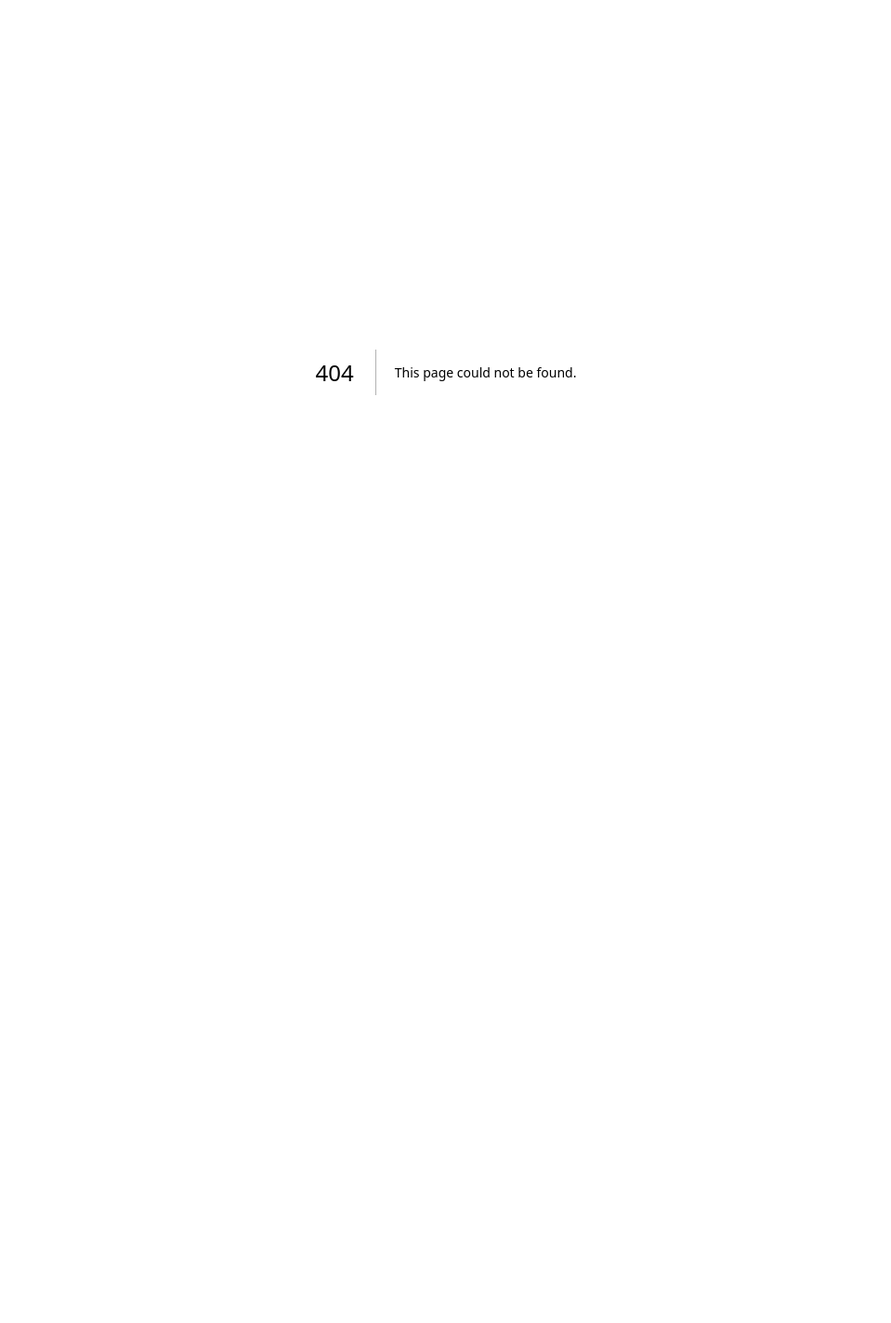
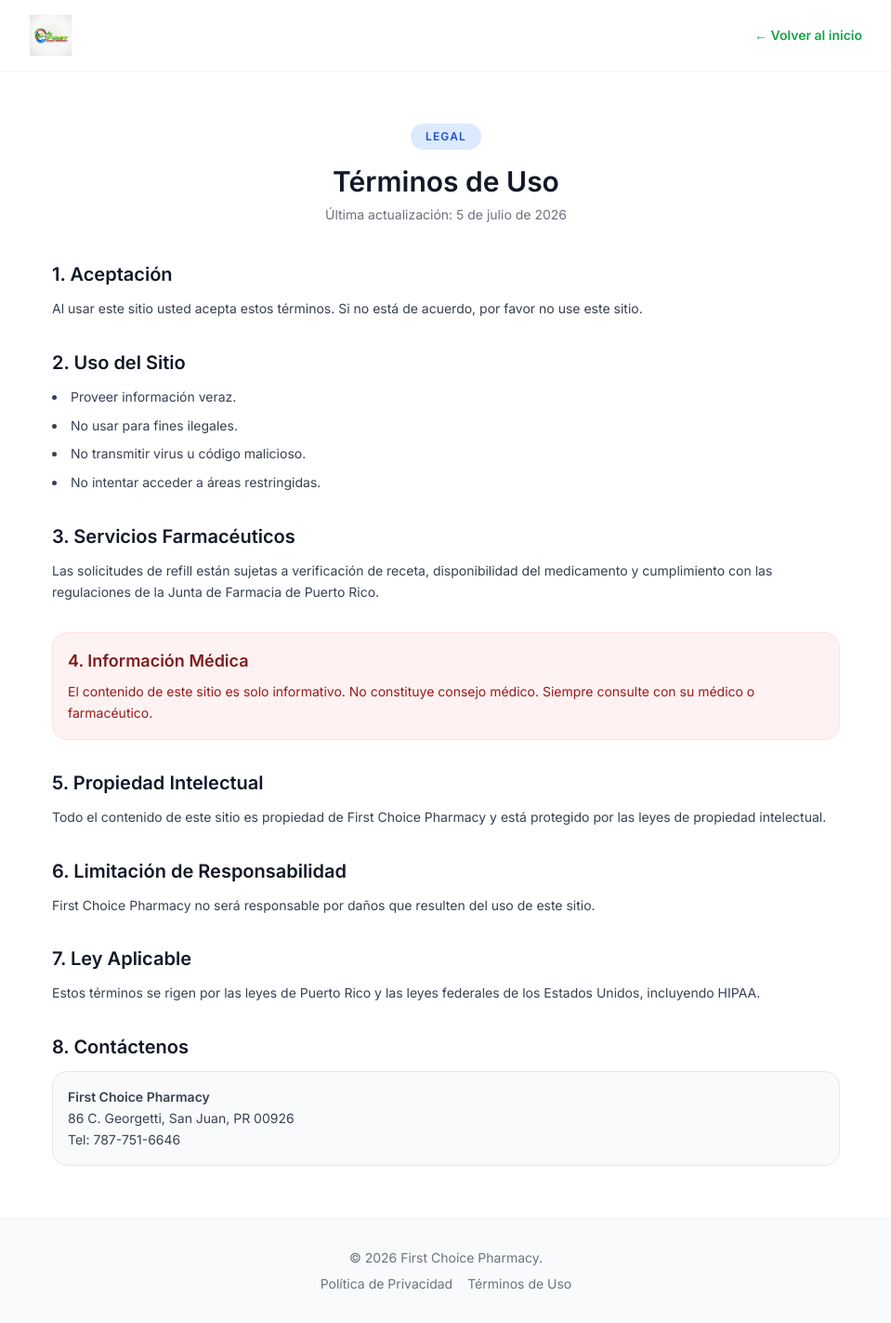
Before and after one commit to fabiolazramossan/first-choice-pharmacy, a Next.js app: page /terminos in a window 1280 px wide. Before the commit this address had no page. Shown: the whole page at 93% size, without its empty margins (160-1119 px from the left). Before the commit the page ends 800 px from the top, so only its background shows below. Built offline with nearby package versions, Linux system fonts and the light colour scheme.

Commit message:
Agrega páginas de Política de Privacidad y Términos de Uso

```diff
--- /dev/null
+++ b/app/privacidad/page.tsx
@@ -0,0 +1,48 @@
+import Link from "next/link";
+import Image from "next/image";
+
+export const metadata = {
+  title: "Política de Privacidad | First Choice Pharmacy",
+  description: "Política de Privacidad de First Choice Pharmacy.",
+};
+
+export default function Privacidad() {
+  return (
+    <div className="min-h-screen bg-white">
+      <header className="border-b border-gray-100 bg-white px-4 py-4">
+        <div className="mx-auto flex max-w-4xl items-center justify-between">
+          <Link href="/"><Image src="/logo.png" alt="First Choice Pharmacy" width={140} height={46} className="h-11 w-auto object-contain" /></Link>
+          <Link href="/" className="text-sm font-semibold text-green-600 hover:underline">← Volver al inicio</Link>
+        </div>
+      </header>
+      <main className="mx-auto max-w-4xl px-4 py-14 sm:px-6">
+        <div className="mb-10 text-center">
+          <span className="inline-block rounded-full bg-green-100 px-4 py-1.5 text-xs font-bold uppercase tracking-widest text-green-700">Legal</span>
+          <h1 className="mt-4 text-3xl font-extrabold text-gray-900">Política de Privacidad</h1>
+          <p className="mt-2 text-sm text-gray-500">Última actualización: 5 de julio de 2026</p>
+        </div>
+        <div className="space-y-8 text-gray-700 text-sm leading-relaxed">
+          <section className="rounded-2xl border border-blue-100 bg-blue-50 p-6">
+            <h2 className="text-lg font-bold text-blue-900 mb-2">Aviso de Prácticas de Privacidad (HIPAA)</h2>
+            <p className="text-blue-800">Este aviso describe cómo la información médica sobre usted puede ser usada y divulgada. Por favor léalo cuidadosamente.</p>
+          </section>
+          <section><h2 className="text-xl font-bold text-gray-900 mb-3">1. Quiénes Somos</h2><p>First Choice Pharmacy, 86 C. Georgetti, San Juan, PR 00926. Farmacia comunitaria comprometida con la protección de su información personal y de salud.</p></section>
+          <section><h2 className="text-xl font-bold text-gray-900 mb-3">2. Información que Recopilamos</h2><ul className="space-y-2 list-disc list-inside"><li>Nombre completo, fecha de nacimiento, teléfono.</li><li>Número de receta, nombre del medicamento, imagen de receta (PHI).</li><li>Datos de navegación: IP, navegador, páginas visitadas.</li></ul></section>
+          <section><h2 className="text-xl font-bold text-gray-900 mb-3">3. Cómo Usamos su Información</h2><ul className="space-y-2 list-disc list-inside"><li>Procesar solicitudes de refill.</li><li>Comunicarnos sobre el estado de su receta.</li><li>Coordinar delivery.</li><li>Cumplir requisitos legales.</li></ul></section>
+          <section><h2 className="text-xl font-bold text-gray-900 mb-3">4. HIPAA</h2><p>Su información de salud protegida solo se usa para tratamiento, pago y operaciones. <strong className="text-red-700">No vendemos ni compartimos su información con terceros.</strong></p></section>
+          <section><h2 className="text-xl font-bold text-gray-900 mb-3">5. Sus Derechos</h2><ul className="space-y-2 list-disc list-inside"><li>Acceder a su información de salud.</li><li>Solicitar correcciones.</li><li>Solicitar restricciones de uso.</li><li>Presentar quejas ante el HHS.</li></ul></section>
+          <section><h2 className="text-xl font-bold text-gray-900 mb-3">6. Seguridad</h2><ul className="space-y-2 list-disc list-inside"><li>HTTPS/SSL en todas las transmisiones.</li><li>Acceso restringido a PHI.</li><li>Revisiones periódicas de seguridad.</li></ul></section>
+          <section><h2 className="text-xl font-bold text-gray-900 mb-3">7. Contáctenos</h2><div className="rounded-2xl border border-gray-200 bg-gray-50 p-4"><p><strong>First Choice Pharmacy</strong></p><p>86 C. Georgetti, San Juan, PR 00926</p><p>Tel: 787-751-6646</p></div></section>
+          <section className="rounded-2xl border border-yellow-100 bg-yellow-50 p-6"><p className="text-yellow-800"><strong>Aviso Legal:</strong> Consulte con un abogado especializado en HIPAA en Puerto Rico para asegurar cumplimiento total.</p></section>
+        </div>
+      </main>
+      <footer className="border-t border-gray-100 bg-gray-50 px-4 py-8 text-center text-sm text-gray-500">
+        <p>© 2026 First Choice Pharmacy.</p>
+        <div className="mt-2 flex justify-center gap-4">
+          <Link href="/privacidad" className="hover:text-green-600">Política de Privacidad</Link>
+          <Link href="/terminos" className="hover:text-green-600">Términos de Uso</Link>
+        </div>
+      </footer>
+    </div>
+  );
+}
--- /dev/null
+++ b/app/terminos/page.tsx
@@ -0,0 +1,44 @@
+import Link from "next/link";
+import Image from "next/image";
+
+export const metadata = {
+  title: "Términos de Uso | First Choice Pharmacy",
+  description: "Términos y Condiciones de First Choice Pharmacy.",
+};
+
+export default function Terminos() {
+  return (
+    <div className="min-h-screen bg-white">
+      <header className="border-b border-gray-100 bg-white px-4 py-4">
+        <div className="mx-auto flex max-w-4xl items-center justify-between">
+          <Link href="/"><Image src="/logo.png" alt="First Choice Pharmacy" width={140} height={46} className="h-11 w-auto object-contain" /></Link>
+          <Link href="/" className="text-sm font-semibold text-green-600 hover:underline">← Volver al inicio</Link>
+        </div>
+      </header>
+      <main className="mx-auto max-w-4xl px-4 py-14 sm:px-6">
+        <div className="mb-10 text-center">
+          <span className="inline-block rounded-full bg-blue-100 px-4 py-1.5 text-xs font-bold uppercase tracking-widest text-blue-700">Legal</span>
+          <h1 className="mt-4 text-3xl font-extrabold text-gray-900">Términos de Uso</h1>
+          <p className="mt-2 text-sm text-gray-500">Última actualización: 5 de julio de 2026</p>
+        </div>
+        <div className="space-y-8 text-gray-700 text-sm leading-relaxed">
+          <section><h2 className="text-xl font-bold text-gray-900 mb-3">1. Aceptación</h2><p>Al usar este sitio usted acepta estos términos. Si no está de acuerdo, por favor no use este sitio.</p></section>
+          <section><h2 className="text-xl font-bold text-gray-900 mb-3">2. Uso del Sitio</h2><ul className="space-y-2 list-disc list-inside"><li>Proveer información veraz.</li><li>No usar para fines ilegales.</li><li>No transmitir virus u código malicioso.</li><li>No intentar acceder a áreas restringidas.</li></ul></section>
+          <section><h2 className="text-xl font-bold text-gray-900 mb-3">3. Servicios Farmacéuticos</h2><p>Las solicitudes de refill están sujetas a verificación de receta, disponibilidad del medicamento y cumplimiento con las regulaciones de la Junta de Farmacia de Puerto Rico.</p></section>
+          <section><div className="rounded-2xl border border-red-100 bg-red-50 p-4"><h2 className="text-lg font-bold text-red-900 mb-2">4. Información Médica</h2><p className="text-red-800">El contenido de este sitio es solo informativo. No constituye consejo médico. Siempre consulte con su médico o farmacéutico.</p></div></section>
+          <section><h2 className="text-xl font-bold text-gray-900 mb-3">5. Propiedad Intelectual</h2><p>Todo el contenido de este sitio es propiedad de First Choice Pharmacy y está protegido por las leyes de propiedad intelectual.</p></section>
+          <section><h2 className="text-xl font-bold text-gray-900 mb-3">6. Limitación de Responsabilidad</h2><p>First Choice Pharmacy no será responsable por daños que resulten del uso de este sitio.</p></section>
+          <section><h2 className="text-xl font-bold text-gray-900 mb-3">7. Ley Aplicable</h2><p>Estos términos se rigen por las leyes de Puerto Rico y las leyes federales de los Estados Unidos, incluyendo HIPAA.</p></section>
+          <section><h2 className="text-xl font-bold text-gray-900 mb-3">8. Contáctenos</h2><div className="rounded-2xl border border-gray-200 bg-gray-50 p-4"><p><strong>First Choice Pharmacy</strong></p><p>86 C. Georgetti, San Juan, PR 00926</p><p>Tel: 787-751-6646</p></div></section>
+        </div>
+      </main>
+      <footer className="border-t border-gray-100 bg-gray-50 px-4 py-8 text-center text-sm text-gray-500">
+        <p>© 2026 First Choice Pharmacy.</p>
+        <div className="mt-2 flex justify-center gap-4">
+          <Link href="/privacidad" className="hover:text-green-600">Política de Privacidad</Link>
+          <Link href="/terminos" className="hover:text-green-600">Términos de Uso</Link>
+        </div>
+      </footer>
+    </div>
+  );
+}
```
